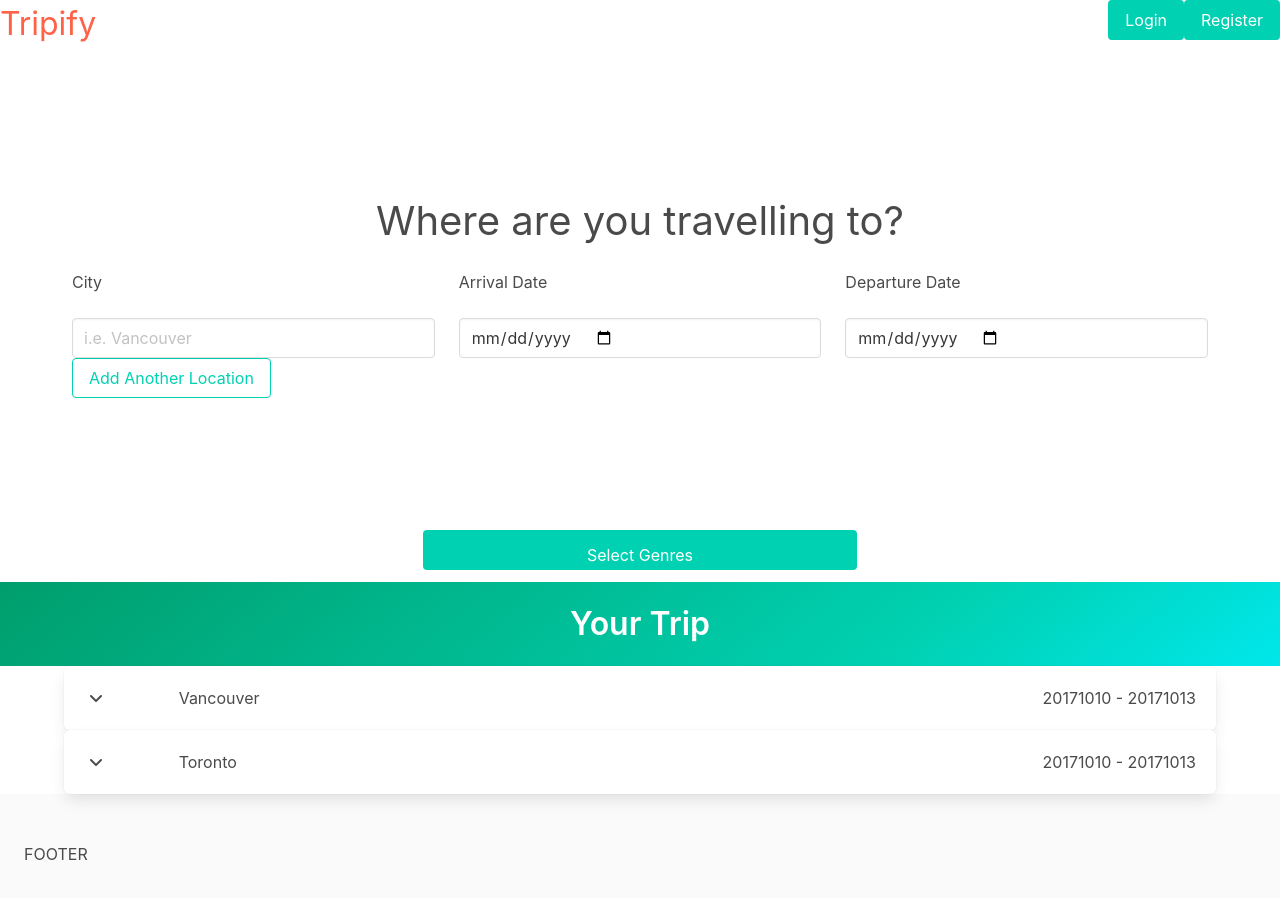
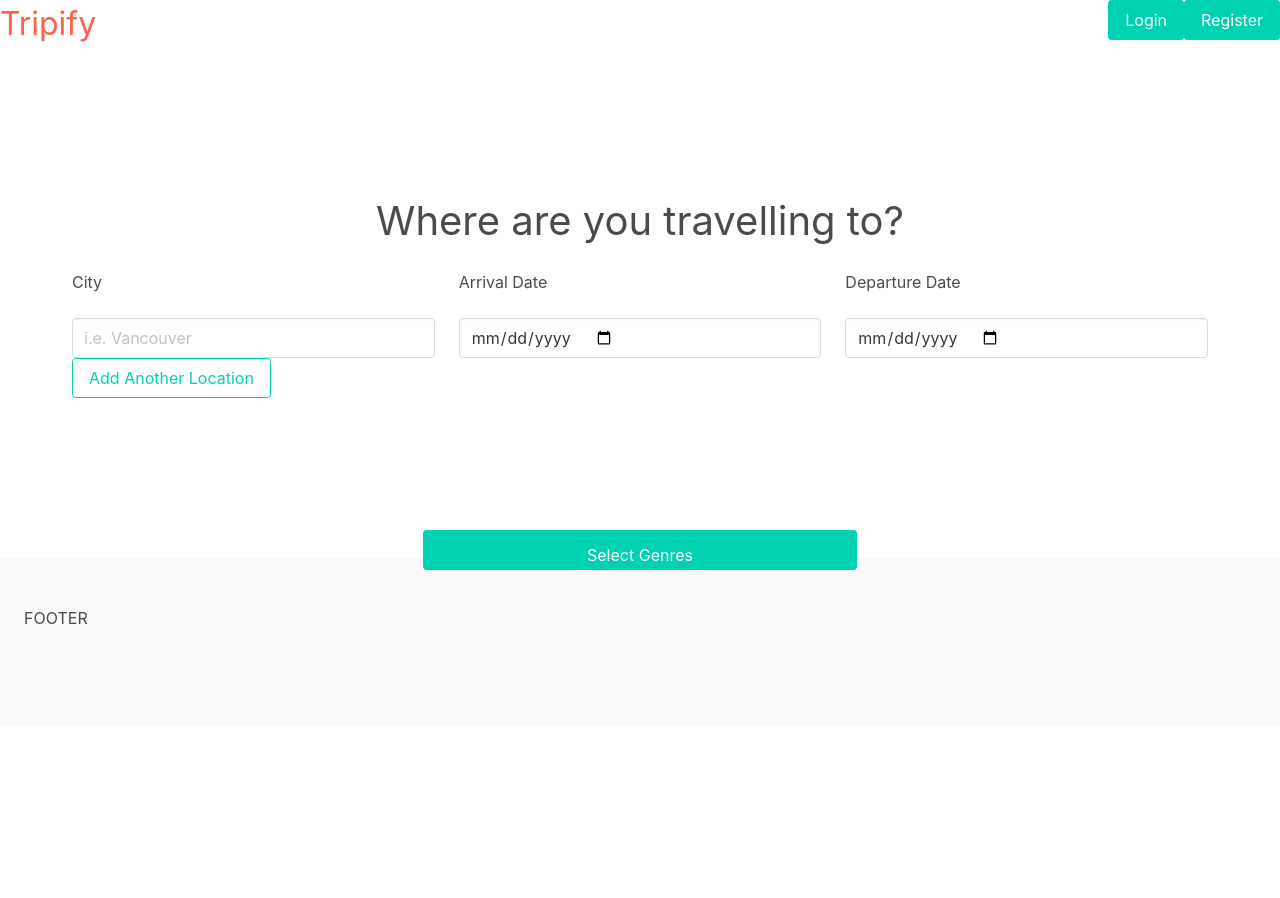
Before and after one commit to marshalldanel/localplaylist, a React (Create React App) app in the folder app/: page / in a window 1280 px wide. Shown: the top 898 px of the page. After the commit the page ends 800 px from the top, so only its background shows below. Built offline with nearby package versions, Linux system fonts and the light colour scheme.

Commit message:
Commented out citiesresults

```diff
--- a/app/src/Home.jsx
+++ b/app/src/Home.jsx
@@ -18,7 +18,7 @@ class Home extends Component {
             genres={this.props.genres}
           />
           <Button view={this.props.view} />
-           <CitiesResults />
+           {/* <CitiesResults />   */}
 
         </div>
       );
```
